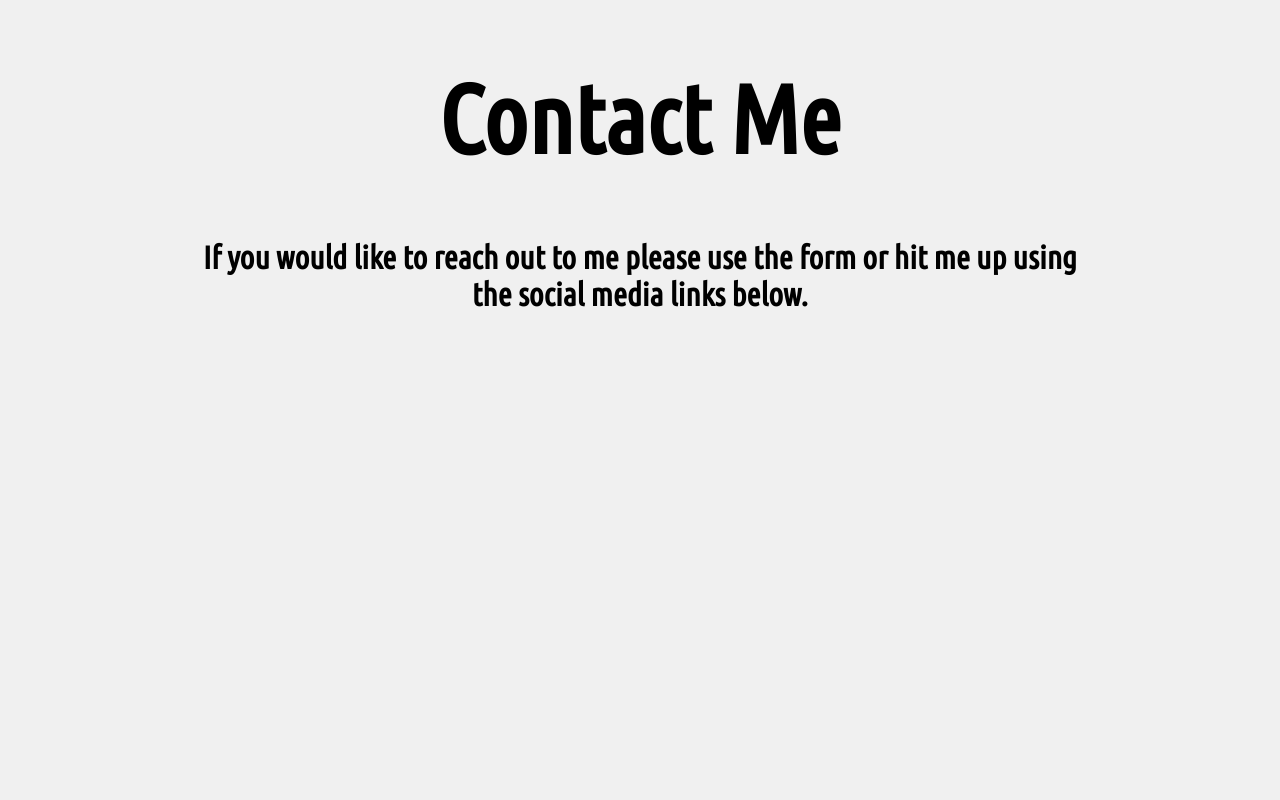
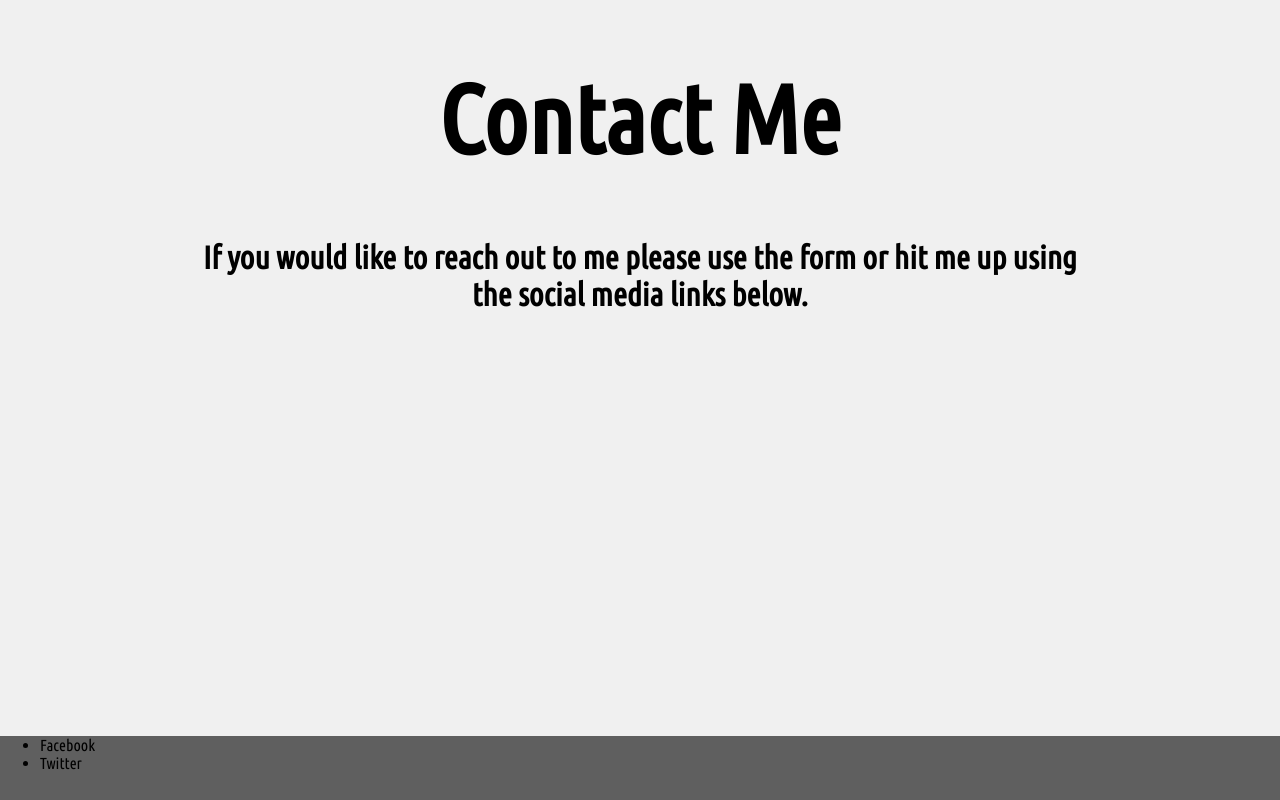
Before and after one commit to pageyboy/pageyboy.github.io, a plain HTML site: page index.html in a window 1280 px wide. Shown: the part 3120-3920 px from the top of the page. Before the commit the page ends 3840 px from the top, so only its background shows below. Drawn offline with Linux system fonts and the light colour scheme.

Commit message:
Added site footer and working on positioning

```diff
--- a/index.html
+++ b/index.html
@@ -22,6 +22,8 @@
 		</div>
 
 <!--Home Section-->
+
+		<div class="page-wrap">
 
 			<div class="section" id="Home">
 				<h1>Hello.</h1>
@@ -77,6 +79,17 @@
 				<h3>If you would like to reach out to me please use the form or hit me up using the social media links below.</h3>
 			</div>
 
+		</div>
+
+<!--Footer-->
+
+		<footer class="site-footer">
+			<ul>
+				<li>Facebook</li>
+				<li>Twitter</li>
+			</ul>
+		</footer>
+
 	</body>
 
 </html>
--- a/styles/style.css
+++ b/styles/style.css
@@ -5,15 +5,15 @@
 }
 
 body {
+	background-color: #F0F0F0;
 	margin: 0;
 	padding: 0;
-	background-color: F0F0F0;
 }
 
 /* Header */
 
 .header {
-	background-color: 5F5F5F;
+	background-color: #5F5F5F;
 	overflow: hidden;
 	position: fixed;
 	top: 0px;
@@ -50,7 +50,7 @@ body {
 }
 
 .header li a:hover {
-	background-color: A3A3A3;
+	background-color: #A3A3A3;
 }
 
 /* Section */
@@ -80,3 +80,23 @@ body {
 	list-style-type: none;
 	font-size: 2em;
 }
+
+}
+html, body {
+  height: 100%;
+}
+.page-wrap {
+  min-height: 100%;
+  /* equal to footer height */
+  margin-bottom: -4em;
+}
+.page-wrap:after {
+  content: "";
+  display: block;
+}
+.site-footer, .page-wrap:after {
+  height: 4em;
+}
+.site-footer {
+  background: #5F5F5F;
+}
```
Lines whose indentation alone changed are shown as unchanged.
